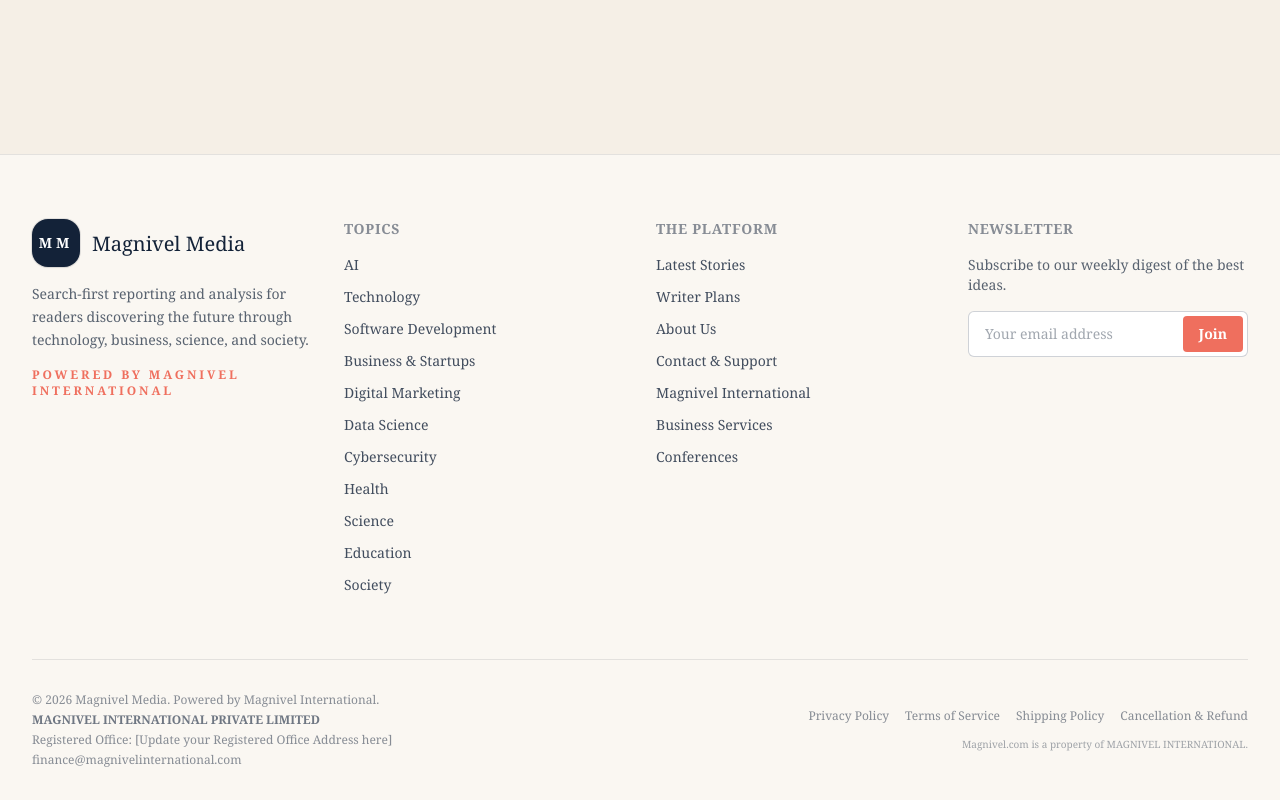
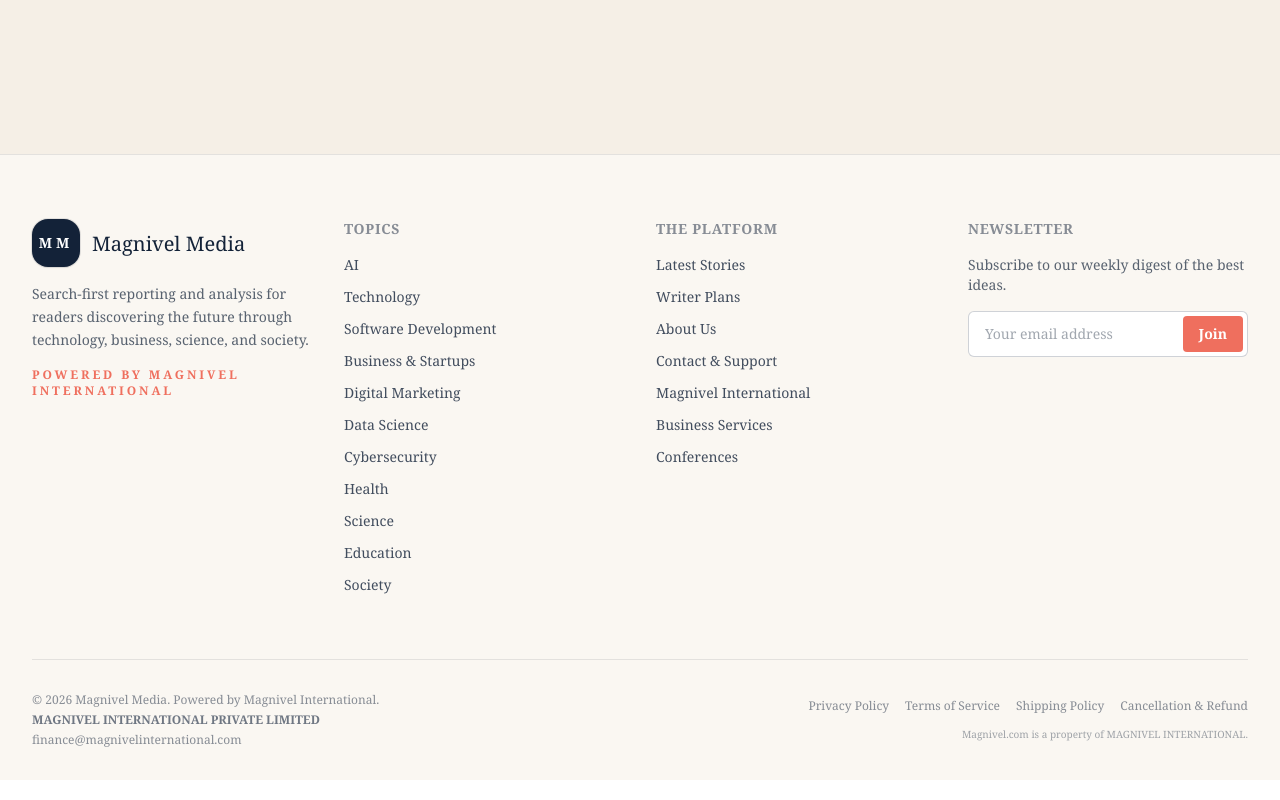
Before and after one commit to naveenmalik28/frontend-mm, a React (Vite) app: page /login in a window 1280 px wide. Shown: the part 639-1439 px from the top of the page. Built offline with nearby package versions, Linux system fonts and the light colour scheme; no server answers.

Commit message:
update footer

```diff
--- a/src/components/layout/Footer.jsx
+++ b/src/components/layout/Footer.jsx
@@ -74,7 +74,6 @@
           <div className="flex flex-col gap-1 items-center md:items-start">
             <p>&copy; {new Date().getFullYear()} Magnivel Media. {BRAND_COPY}.</p>
             <p className="font-semibold text-ink/60">MAGNIVEL INTERNATIONAL PRIVATE LIMITED</p>
-            <p>Registered Office: [Update your Registered Office Address here]</p>
             <a href="mailto:finance@magnivelinternational.com" className="hover:text-ink">finance@magnivelinternational.com</a>
           </div>
           <div className="flex flex-col items-center md:items-end gap-2">
```
